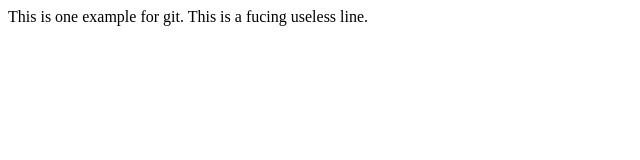
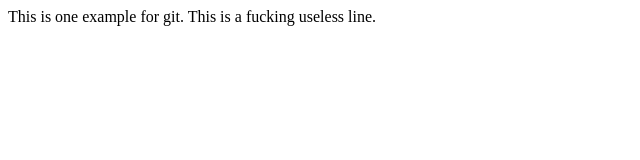
Before and after one commit to zdb1992/test, a plain HTML site: page index.html in a window 1280 px wide. Shown: the full height of the page, 0-640 px from the left. Drawn offline with Linux system fonts and the light colour scheme.

Commit message:
Modified index.html

```diff
--- a/index.html
+++ b/index.html
@@ -4,6 +4,6 @@
 </head>
 <body>
   This is one example for git.
-  This is a fucing useless line.
+  This is a fucking useless line.
 </body>
 </html>
```
